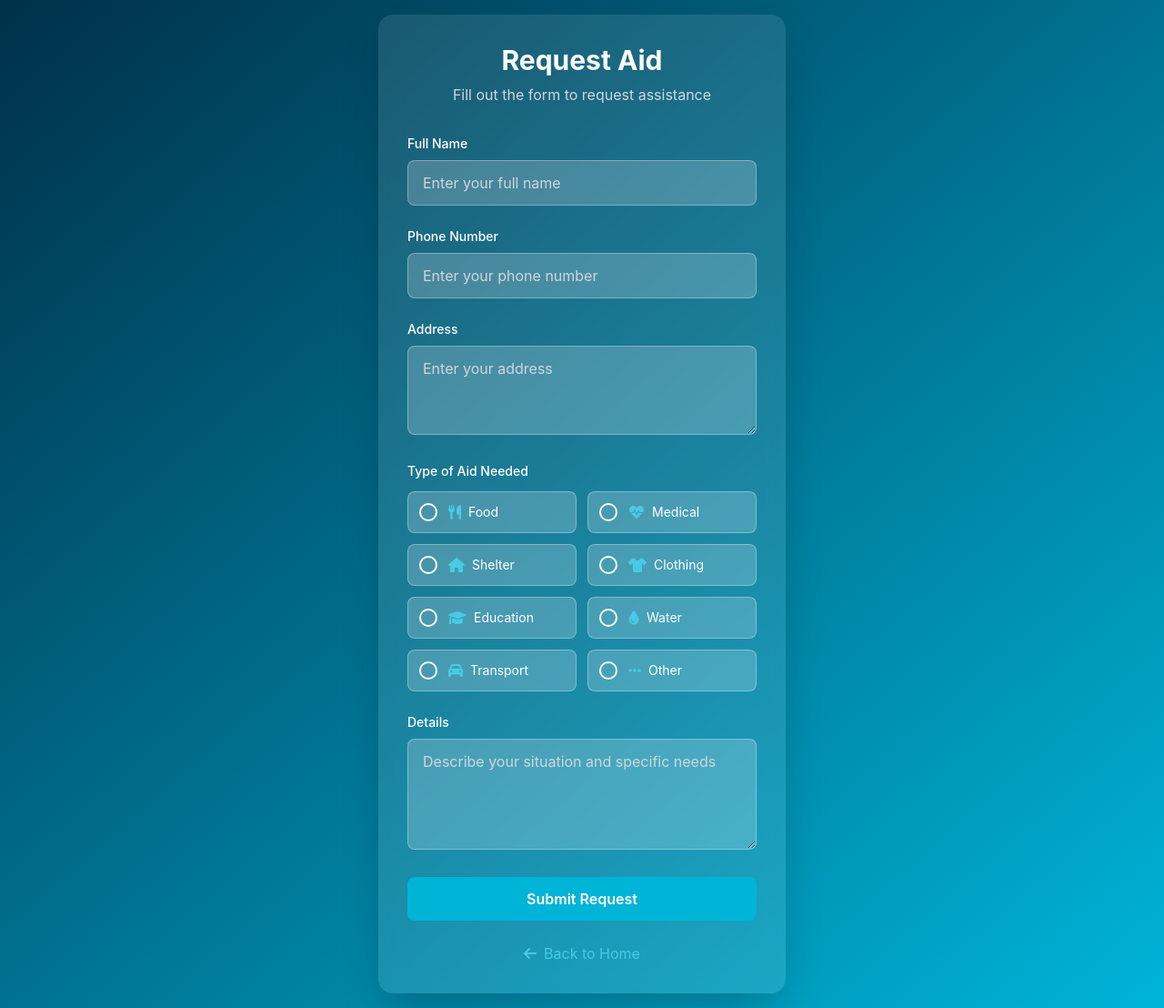
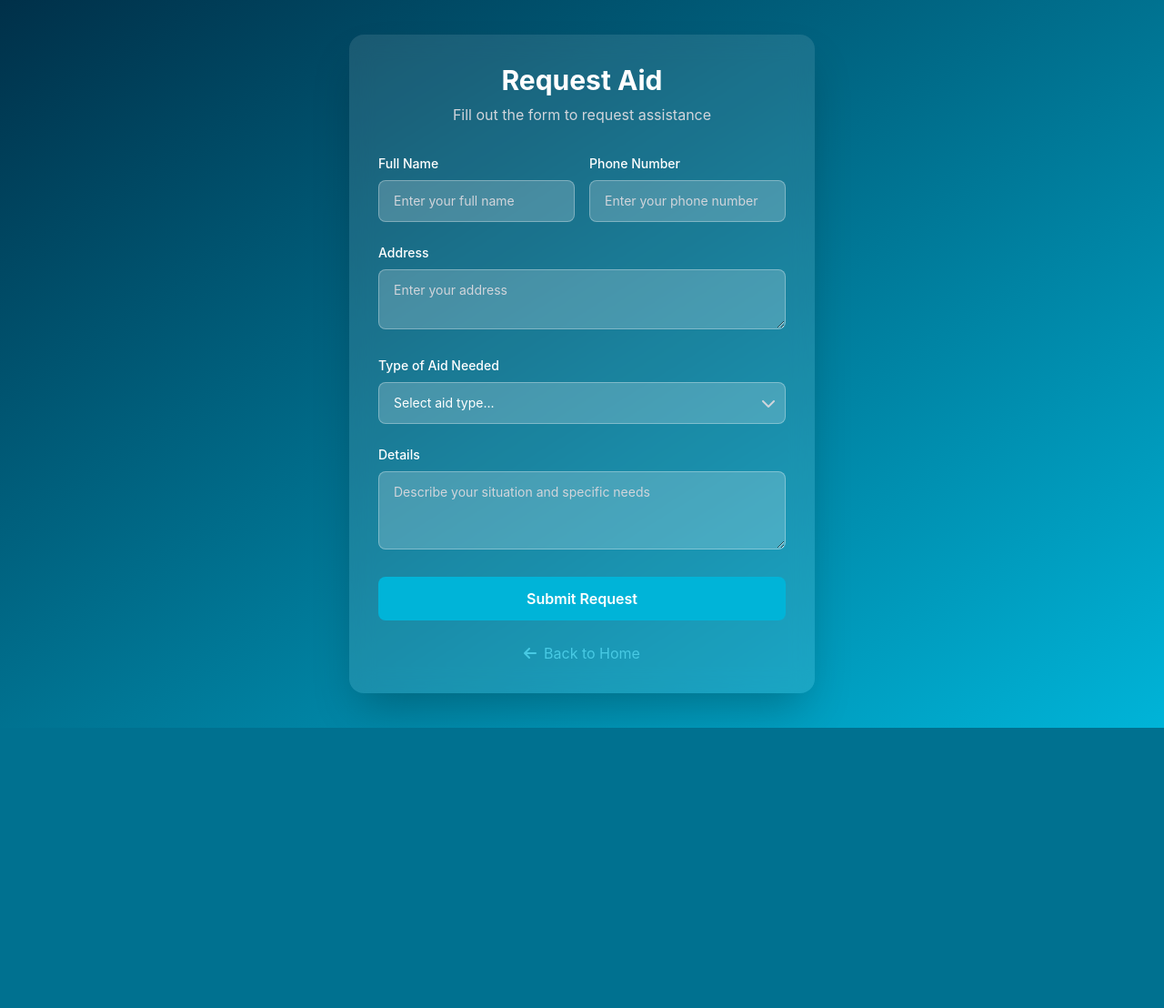
Before and after one commit to Harleen-Arora/aidx, a PHP site: page /php/request.php in a window 1280 px wide. Shown: the whole page at 91% size. After the commit the page ends 800 px from the top, so only its background shows below. Run offline with PHP 8.4, Linux system fonts and the light colour scheme; some libraries are stand-ins or nearby versions.

```diff
--- a/php/request.php
+++ b/php/request.php
@@ -43,127 +43,54 @@ if ($_SERVER['REQUEST_METHOD'] === 'POST') {
 </head>
 <body class="bg-gradient-to-br from-background to-primary min-h-screen">
     <div class="min-h-screen flex items-center justify-center p-4">
-        <div class="bg-white/10 backdrop-blur-md rounded-2xl shadow-2xl p-8 w-full max-w-md">
+        <div class="bg-white/10 backdrop-blur-md rounded-2xl shadow-2xl p-6 sm:p-8 w-full max-w-md sm:max-w-lg">
             <div class="text-center mb-8">
                 <h1 class="text-3xl font-bold text-white mb-2">Request Aid</h1>
                 <p class="text-gray-300">Fill out the form to request assistance</p>
             </div>
 
-            <form method="post" action="" class="space-y-6">
-                <div>
-                    <label class="block text-white text-sm font-medium mb-2">Full Name</label>
-                    <input type="text" name="fullname" class="w-full px-4 py-3 bg-white/20 border border-white/30 rounded-lg text-white placeholder-gray-300 focus:outline-none focus:ring-2 focus:ring-secondary" placeholder="Enter your full name" required>
-                </div>
+            <form method="post" action="" class="space-y-4 sm:space-y-6">
+                <div class="grid sm:grid-cols-2 gap-4">
+                    <div>
+                        <label class="block text-white text-sm font-medium mb-2">Full Name</label>
+                        <input type="text" name="fullname" class="w-full px-3 sm:px-4 py-2 sm:py-3 bg-white/20 border border-white/30 rounded-lg text-white placeholder-gray-300 focus:outline-none focus:ring-2 focus:ring-secondary text-sm" placeholder="Enter your full name" required>
+                    </div>
 
-                <div>
-                    <label class="block text-white text-sm font-medium mb-2">Phone Number</label>
-                    <input type="tel" name="phone" class="w-full px-4 py-3 bg-white/20 border border-white/30 rounded-lg text-white placeholder-gray-300 focus:outline-none focus:ring-2 focus:ring-secondary" placeholder="Enter your phone number" required>
+                    <div>
+                        <label class="block text-white text-sm font-medium mb-2">Phone Number</label>
+                        <input type="tel" name="phone" class="w-full px-3 sm:px-4 py-2 sm:py-3 bg-white/20 border border-white/30 rounded-lg text-white placeholder-gray-300 focus:outline-none focus:ring-2 focus:ring-secondary text-sm" placeholder="Enter your phone number" required>
+                    </div>
                 </div>
 
                 <div>
                     <label class="block text-white text-sm font-medium mb-2">Address</label>
-                    <textarea name="address" class="w-full px-4 py-3 bg-white/20 border border-white/30 rounded-lg text-white placeholder-gray-300 focus:outline-none focus:ring-2 focus:ring-secondary" rows="3" placeholder="Enter your address" required></textarea>
+                    <textarea name="address" class="w-full px-3 sm:px-4 py-2 sm:py-3 bg-white/20 border border-white/30 rounded-lg text-white placeholder-gray-300 focus:outline-none focus:ring-2 focus:ring-secondary text-sm" rows="2 sm:rows-3" placeholder="Enter your address" required></textarea>
                 </div>
 
                 <div>
-                    <label class="block text-white text-sm font-medium mb-3">Type of Aid Needed</label>
-                    <div class="grid grid-cols-2 gap-3">
-                        <label class="flex items-center p-3 bg-white/20 border border-white/30 rounded-lg cursor-pointer hover:bg-white/30 transition-all duration-200">
-                            <input type="radio" name="aid_type" value="food" class="sr-only" required>
-                            <div class="w-5 h-5 border-2 border-white rounded-full mr-3 flex items-center justify-center">
-                                <div class="w-2 h-2 bg-secondary rounded-full opacity-0 transition-opacity duration-200"></div>
-                            </div>
-                            <div class="flex items-center">
-                                <i class="fas fa-utensils text-secondary mr-2"></i>
-                                <span class="text-white text-sm">Food</span>
-                            </div>
-                        </label>
-
-                        <label class="flex items-center p-3 bg-white/20 border border-white/30 rounded-lg cursor-pointer hover:bg-white/30 transition-all duration-200">
-                            <input type="radio" name="aid_type" value="medical" class="sr-only" required>
-                            <div class="w-5 h-5 border-2 border-white rounded-full mr-3 flex items-center justify-center">
-                                <div class="w-2 h-2 bg-secondary rounded-full opacity-0 transition-opacity duration-200"></div>
-                            </div>
-                            <div class="flex items-center">
-                                <i class="fas fa-heartbeat text-secondary mr-2"></i>
-                                <span class="text-white text-sm">Medical</span>
-                            </div>
-                        </label>
-
-                        <label class="flex items-center p-3 bg-white/20 border border-white/30 rounded-lg cursor-pointer hover:bg-white/30 transition-all duration-200">
-                            <input type="radio" name="aid_type" value="shelter" class="sr-only" required>
-                            <div class="w-5 h-5 border-2 border-white rounded-full mr-3 flex items-center justify-center">
-                                <div class="w-2 h-2 bg-secondary rounded-full opacity-0 transition-opacity duration-200"></div>
-                            </div>
-                            <div class="flex items-center">
-                                <i class="fas fa-home text-secondary mr-2"></i>
-                                <span class="text-white text-sm">Shelter</span>
-                            </div>
-                        </label>
-
-                        <label class="flex items-center p-3 bg-white/20 border border-white/30 rounded-lg cursor-pointer hover:bg-white/30 transition-all duration-200">
-                            <input type="radio" name="aid_type" value="clothing" class="sr-only" required>
-                            <div class="w-5 h-5 border-2 border-white rounded-full mr-3 flex items-center justify-center">
-                                <div class="w-2 h-2 bg-secondary rounded-full opacity-0 transition-opacity duration-200"></div>
-                            </div>
-                            <div class="flex items-center">
-                                <i class="fas fa-tshirt text-secondary mr-2"></i>
-                                <span class="text-white text-sm">Clothing</span>
-                            </div>
-                        </label>
-
-                        <label class="flex items-center p-3 bg-white/20 border border-white/30 rounded-lg cursor-pointer hover:bg-white/30 transition-all duration-200">
-                            <input type="radio" name="aid_type" value="education" class="sr-only" required>
-                            <div class="w-5 h-5 border-2 border-white rounded-full mr-3 flex items-center justify-center">
-                                <div class="w-2 h-2 bg-secondary rounded-full opacity-0 transition-opacity duration-200"></div>
-                            </div>
-                            <div class="flex items-center">
-                                <i class="fas fa-graduation-cap text-secondary mr-2"></i>
-                                <span class="text-white text-sm">Education</span>
-                            </div>
-                        </label>
-
-                        <label class="flex items-center p-3 bg-white/20 border border-white/30 rounded-lg cursor-pointer hover:bg-white/30 transition-all duration-200">
-                            <input type="radio" name="aid_type" value="water" class="sr-only" required>
-                            <div class="w-5 h-5 border-2 border-white rounded-full mr-3 flex items-center justify-center">
-                                <div class="w-2 h-2 bg-secondary rounded-full opacity-0 transition-opacity duration-200"></div>
-                            </div>
-                            <div class="flex items-center">
-                                <i class="fas fa-tint text-secondary mr-2"></i>
-                                <span class="text-white text-sm">Water</span>
-                            </div>
-                        </label>
-
-                        <label class="flex items-center p-3 bg-white/20 border border-white/30 rounded-lg cursor-pointer hover:bg-white/30 transition-all duration-200">
-                            <input type="radio" name="aid_type" value="transport" class="sr-only" required>
-                            <div class="w-5 h-5 border-2 border-white rounded-full mr-3 flex items-center justify-center">
-                                <div class="w-2 h-2 bg-secondary rounded-full opacity-0 transition-opacity duration-200"></div>
-                            </div>
-                            <div class="flex items-center">
-                                <i class="fas fa-car text-secondary mr-2"></i>
-                                <span class="text-white text-sm">Transport</span>
-                            </div>
-                        </label>
-
-                        <label class="flex items-center p-3 bg-white/20 border border-white/30 rounded-lg cursor-pointer hover:bg-white/30 transition-all duration-200">
-                            <input type="radio" name="aid_type" value="other" class="sr-only" required>
-                            <div class="w-5 h-5 border-2 border-white rounded-full mr-3 flex items-center justify-center">
-                                <div class="w-2 h-2 bg-secondary rounded-full opacity-0 transition-opacity duration-200"></div>
-                            </div>
-                            <div class="flex items-center">
-                                <i class="fas fa-ellipsis-h text-secondary mr-2"></i>
-                                <span class="text-white text-sm">Other</span>
-                            </div>
-                        </label>
+                    <label class="block text-white text-sm font-medium mb-2">Type of Aid Needed</label>
+                    <div class="relative">
+                        <select name="aid_type" class="w-full px-3 sm:px-4 py-2 sm:py-3 bg-white/20 border border-white/30 rounded-lg text-white focus:outline-none focus:ring-2 focus:ring-secondary appearance-none text-sm" required>
+                            <option value="" class="bg-background text-white">Select aid type...</option>
+                            <option value="food" class="bg-background text-white">🍽️ Food & Nutrition</option>
+                            <option value="medical" class="bg-background text-white">🏥 Medical Care</option>
+                            <option value="shelter" class="bg-background text-white">🏠 Shelter & Housing</option>
+                            <option value="clothing" class="bg-background text-white">👕 Clothing</option>
+                            <option value="education" class="bg-background text-white">🎓 Education</option>
+                            <option value="water" class="bg-background text-white">💧 Clean Water</option>
+                            <option value="transport" class="bg-background text-white">🚗 Transportation</option>
+                            <option value="other" class="bg-background text-white">📋 Other</option>
+                        </select>
+                        <i class="fas fa-chevron-down absolute right-3 top-1/2 transform -translate-y-1/2 text-gray-300 pointer-events-none"></i>
                     </div>
                 </div>
 
                 <div>
                     <label class="block text-white text-sm font-medium mb-2">Details</label>
-                    <textarea name="details" class="w-full px-4 py-3 bg-white/20 border border-white/30 rounded-lg text-white placeholder-gray-300 focus:outline-none focus:ring-2 focus:ring-secondary" rows="4" placeholder="Describe your situation and specific needs" required></textarea>
+                    <textarea name="details" class="w-full px-3 sm:px-4 py-2 sm:py-3 bg-white/20 border border-white/30 rounded-lg text-white placeholder-gray-300 focus:outline-none focus:ring-2 focus:ring-secondary text-sm" rows="3 sm:rows-4" placeholder="Describe your situation and specific needs" required></textarea>
                 </div>
 
-                <button type="submit" class="w-full bg-primary hover:bg-secondary text-white font-semibold py-3 px-6 rounded-lg transition duration-300 transform hover:scale-[1.02]">
+                <button type="submit" class="w-full bg-primary hover:bg-secondary text-white font-semibold py-2 sm:py-3 px-4 sm:px-6 rounded-lg transition duration-300 transform hover:scale-[1.02] text-sm sm:text-base">
                     Submit Request
                 </button>
             </form>
```
Also changed, not shown: html/map.html (+55 -206 lines).
